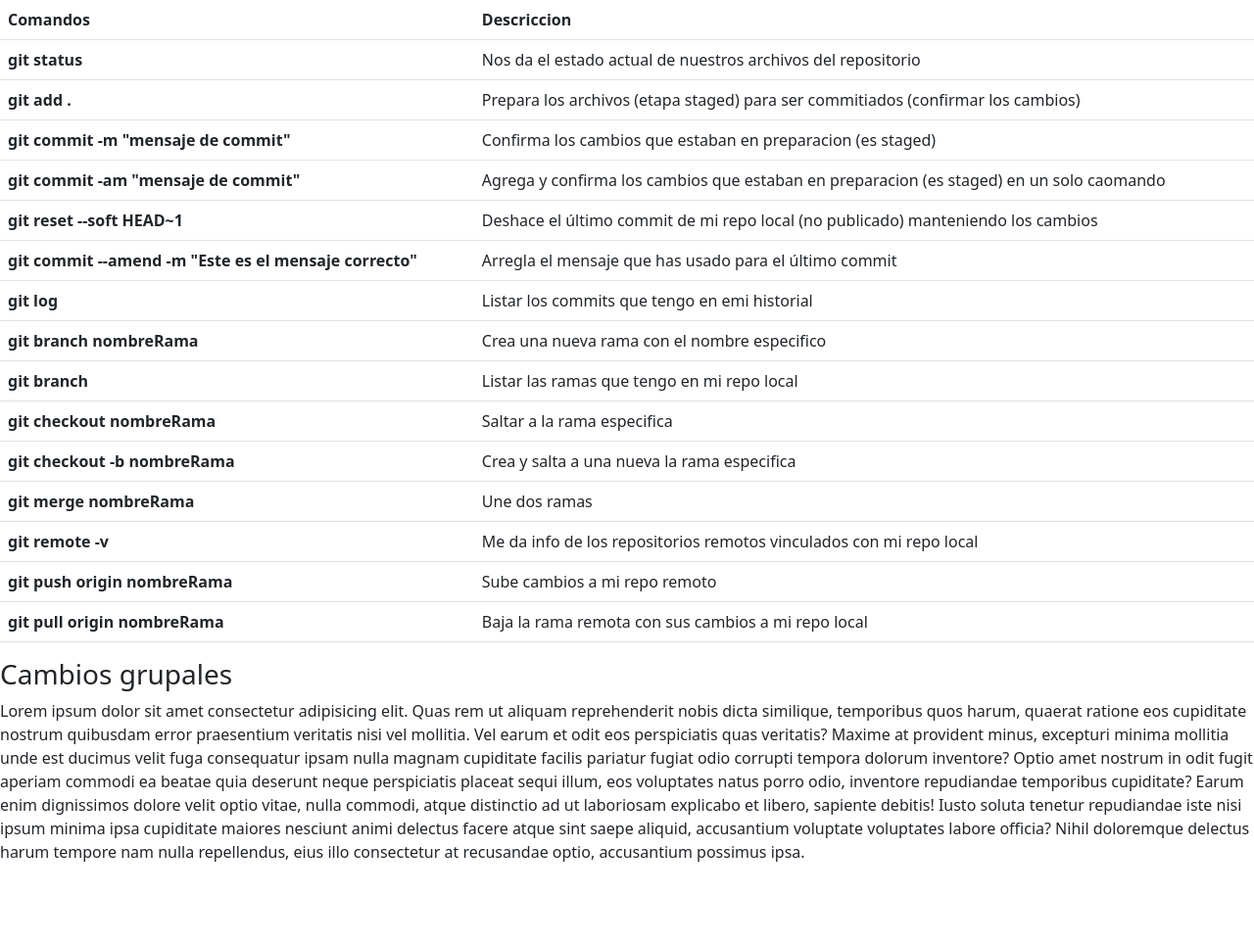
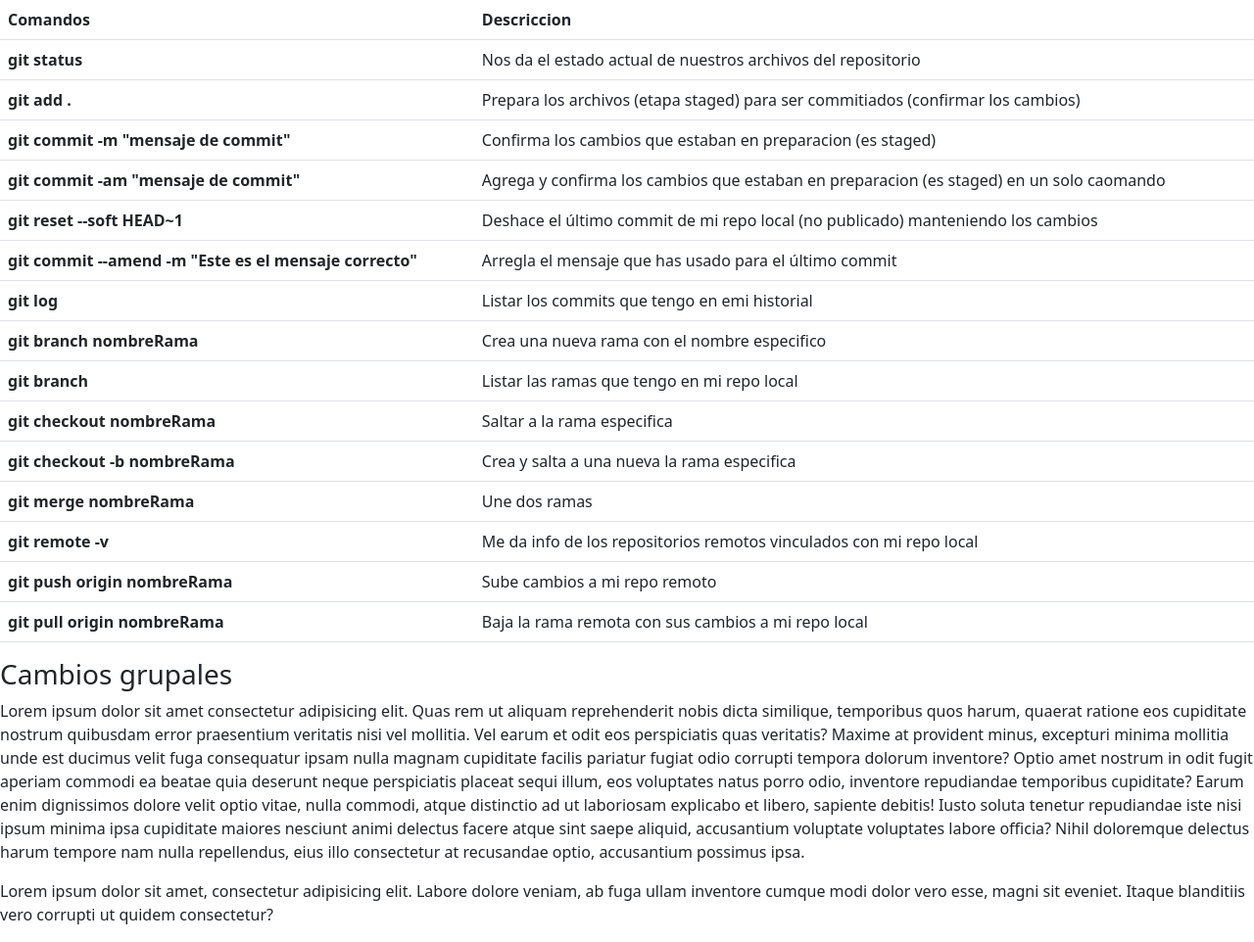
Before and after one commit to abelcg/practicaGit66i, a plain HTML site: page index.html in a window 1280 px wide. Shown: the whole page at 98% size. Before the commit the page ends 898 px from the top, so only its background shows below. Drawn offline with nearby package versions, Linux system fonts and the light colour scheme.

Commit message:
add new p to the index

```diff
--- a/index.html
+++ b/index.html
@@ -119,6 +119,9 @@
           optio, accusantium possimus ipsa.
         </p>
       </section>
+      <section>
+        <p> Lorem ipsum dolor sit amet, consectetur adipisicing elit. Labore dolore veniam, ab fuga ullam inventore cumque modi dolor vero esse, magni sit eveniet. Itaque blanditiis vero corrupti ut quidem consectetur?</p>
+      </section>
     </main>
     <script
       src="https://cdn.jsdelivr.net/npm/bootstrap@5.3.0/dist/js/bootstrap.bundle.min.js"
```
